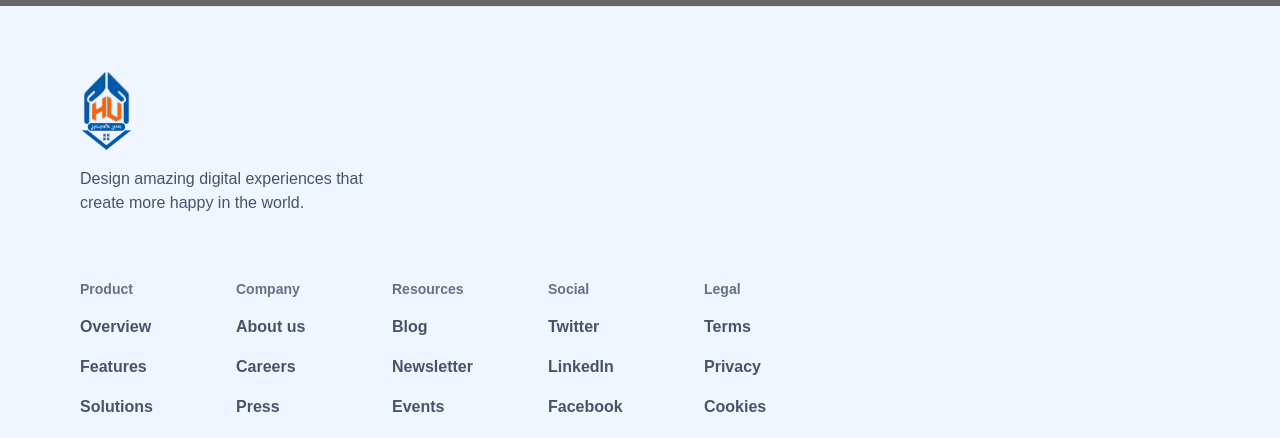
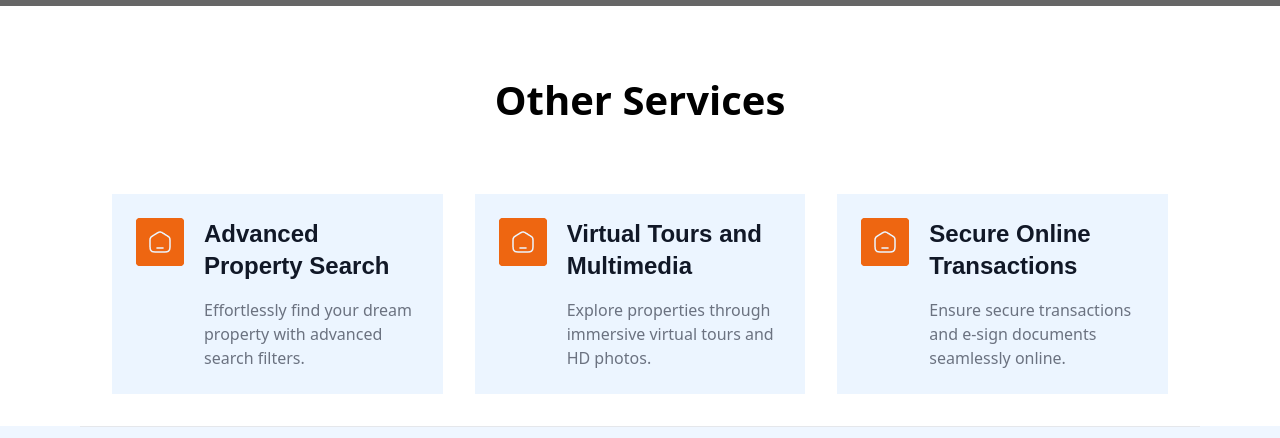
Before and after one commit to Pronoy568/HeritageNest, a React (Vite) app: page / in a window 1280 px wide. Shown: the part 690-1128 px from the top of the page. Built offline with nearby package versions, Linux system fonts and the light colour scheme; grey boxes are pictures that could not be loaded.

Commit message:
Include Others Services Section

```diff
--- /dev/null
+++ b/src/component/shared/Services/Services.jsx
@@ -0,0 +1,56 @@
+import icons from "../../../assets/Landing/service.png";
+
+const services = [
+  {
+    id: 1,
+    title: "Advanced Property Search",
+    description:
+      "Effortlessly find your dream property with advanced search filters.",
+  },
+  {
+    id: 2,
+    title: "Virtual Tours and Multimedia",
+    description:
+      "Explore properties through immersive virtual tours and HD photos.",
+  },
+  {
+    id: 3,
+    title: "Secure Online Transactions",
+    description:
+      "Ensure secure transactions and e-sign documents seamlessly online.",
+  },
+];
+
+const Services = () => {
+  return (
+    <div className="mx-auto px-[50px] md:px-[112px] w-full mb-[32px]">
+      <h1 className="my-16 text-center text-[40px] font-semibold">
+        Other Services
+      </h1>
+      <div>
+        <div className="grid grid-cols-1 md:grid-cols-2 lg:grid-cols-3 gap-8">
+          {services.map((services) => (
+            <div
+              key={services.id}
+              className="max-w-[384px] mx-auto md:mx-0 bg-[#ECF5FF] p-6 flex  gap-5"
+            >
+              <div className="h-12 min-w-12 bg-[#EE6611] rounded-[4px] flex justify-center items-center">
+                <img src={icons} alt="" />
+              </div>
+              <div>
+                <h1 className="font-montserrat text-2xl font-semibold text-[#111827]">
+                  {services.title}
+                </h1>
+                <p className="text-[#6B7280] text-base mt-4 font-medium">
+                  {services.description}
+                </p>
+              </div>
+            </div>
+          ))}
+        </div>
+      </div>
+    </div>
+  );
+};
+
+export default Services;
--- a/src/pages/Landing/Landing.jsx
+++ b/src/pages/Landing/Landing.jsx
@@ -1,9 +1,11 @@
+import Services from "../../component/shared/Services/Services";
 import Banner from "./Banner";
 
 const Landing = () => {
   return (
     <div>
       <Banner />
+      <Services />
     </div>
   );
 };
```
